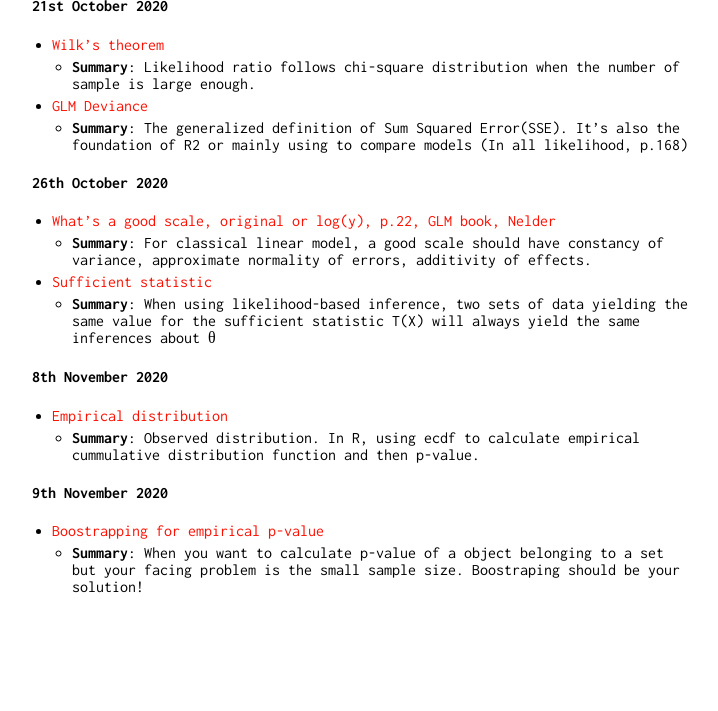
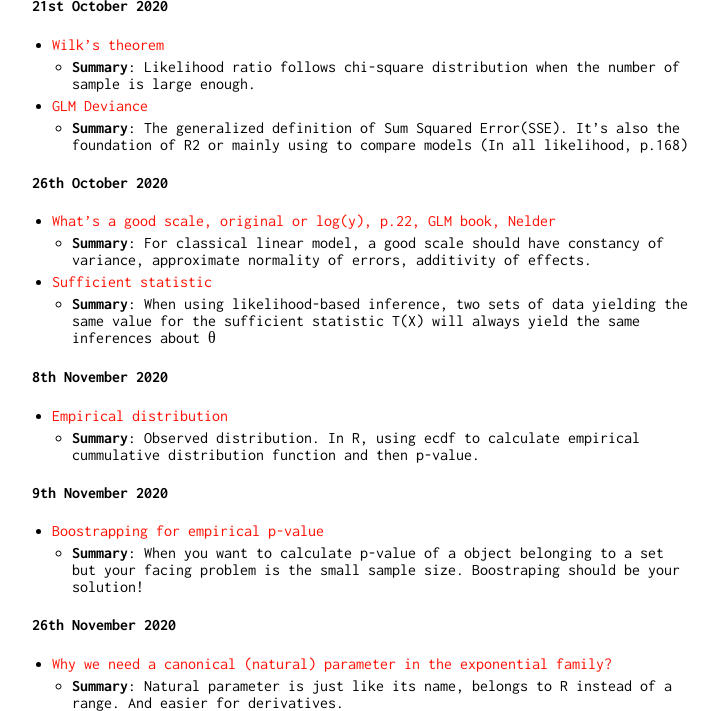
Before and after one commit to tracquangthinh/tracquangthinh.github.io, a Jekyll site: the page built from note.md, in a window 1280 px wide and 900 px high, scrolled down 2072 px, cut to the strip 189-900 px from the top of the window. Shown: the whole strip, without its empty margins (258-976 px from the left). Built offline with Jekyll 4.4.1, drawn with Linux system fonts in a browser that asks for light colours; our own code applies the rules of GitHub Pages for plain Markdown files; before the commit the page ends 2856 px from its top, so only the background shows below that.

Commit message:
Update note.md

```diff
--- a/note.md
+++ b/note.md
@@ -37,3 +37,7 @@ it means I haven't read it :)).
 #### 9th November 2020
 - [Boostrapping for empirical p-value](https://janhove.github.io/teaching/2016/12/20/bootstrapping)
   - **Summary**: When you want to calculate p-value of a object belonging to a set but your facing problem is the small sample size. Boostraping should be your solution!
+
+#### 26th November 2020
+- [Why we need a canonical (natural) parameter in the exponential family?](https://www.quora.com/What-is-a-natural-parameter%E2%80%9D-of-an-exponential-family-and-why-is-it-helpful)
+  - **Summary**: Natural parameter is just like its name, belongs to R instead of a range. And easier for derivatives.
```
